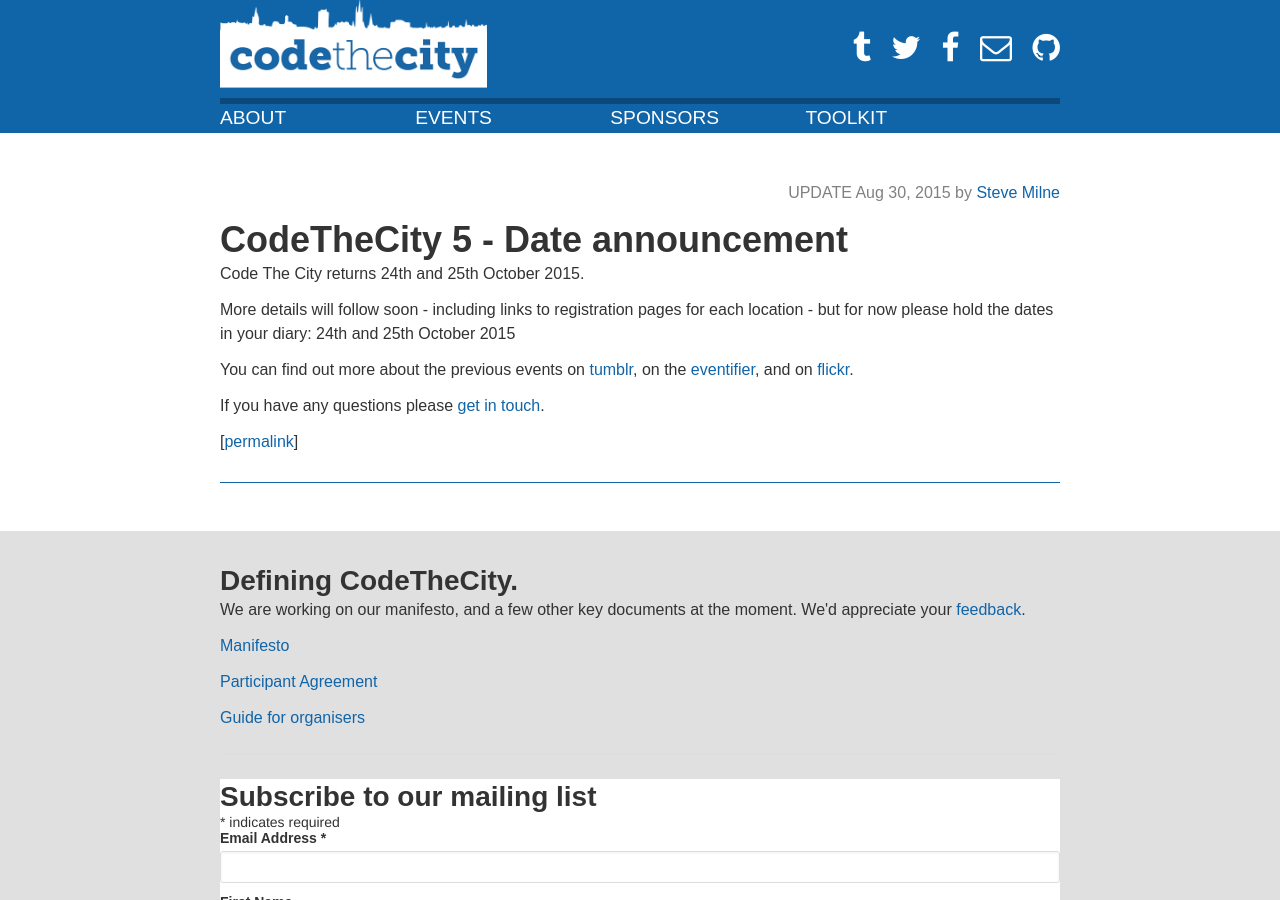
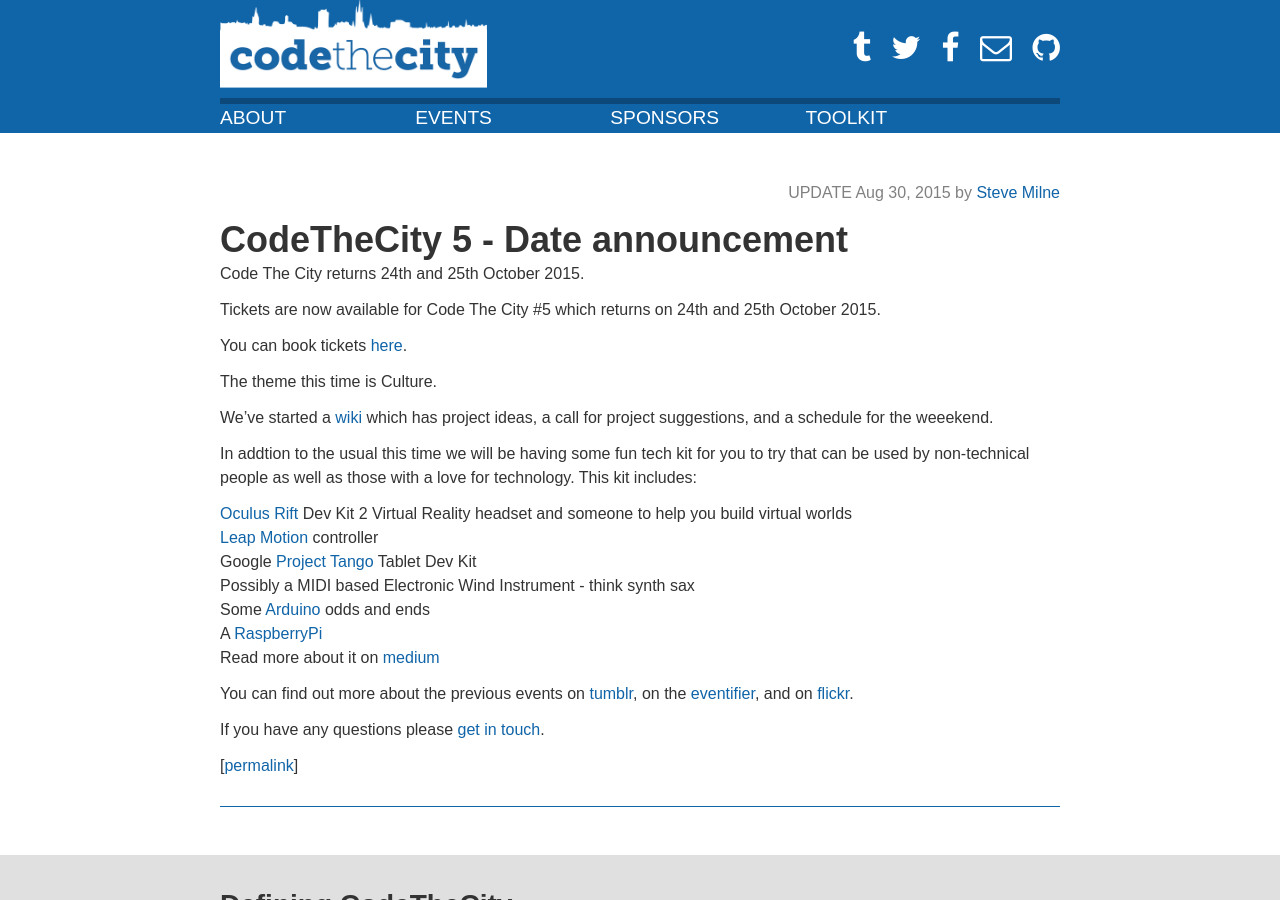
Before and after one commit to CodeTheCity/codethecity_old_site, a Jekyll site: the page built from _posts/2015-08-30-ctc5.markdown, in a window 1280 px wide and 900 px high. Built offline with Jekyll 4.4.1, drawn with Linux system fonts in a browser that asks for light colours; nearby versions of some CDN libraries; comment, search, counter and statistics services are not loaded.

Commit message:
Update 2015-08-30-ctc5.markdown
Updated with info about the upcoming event

```diff
--- a/_posts/2015-08-30-ctc5.markdown
+++ b/_posts/2015-08-30-ctc5.markdown
@@ -9,9 +9,25 @@
 
 Code The City returns 24th and 25th October 2015.
 
-More details will follow soon - including links to registration pages for each location - but for now please hold the dates in your diary:  24th and 25th October 2015
+Tickets are now available for Code The City #5 which returns on 24th and 25th October 2015.
+
+You can book tickets [here](https://www.eventbrite.co.uk/e/codethecity-5-culture-tickets-18742322792?aff=es2).
+
+The theme this time is Culture.
+
+We've started a [wiki](https://github.com/CodeTheCity/codethecity-5-culture/wiki) which has project ideas, a call for project suggestions, and a schedule for the weeekend.
+
+In addtion to the usual this time we will be having some fun tech kit for you to try that can be used by non-technical people as well as those with a love for technology. This kit includes:
+
+* [Oculus Rift](https://www.oculus.com) Dev Kit 2 Virtual Reality headset and someone to help you build virtual worlds
+* [Leap Motion](https://www.leapmotion.com) controller
+* Google [Project Tango](https://www.google.com/atap/project-tango/) Tablet Dev Kit
+* Possibly a MIDI based Electronic Wind Instrument - think synth sax
+* Some [Arduino](https://www.arduino.cc) odds and ends
+* A [RaspberryPi](http://www.raspberrypi.org)
+
+Read more about it on [medium](https://medium.com/@SymboticaAndrew/tech-to-play-with-421f448ac64a)
 
 You can find out more about the previous events on [tumblr](http://codethecity.tumblr.com/), on the [eventifier](http://eventifier.com/event/ctc2/), and on [flickr](https://secure.flickr.com/search/?tags=ctc2).
 
-
 If you have any questions please [get in touch](mailto:steve@codethecity.org).
```
